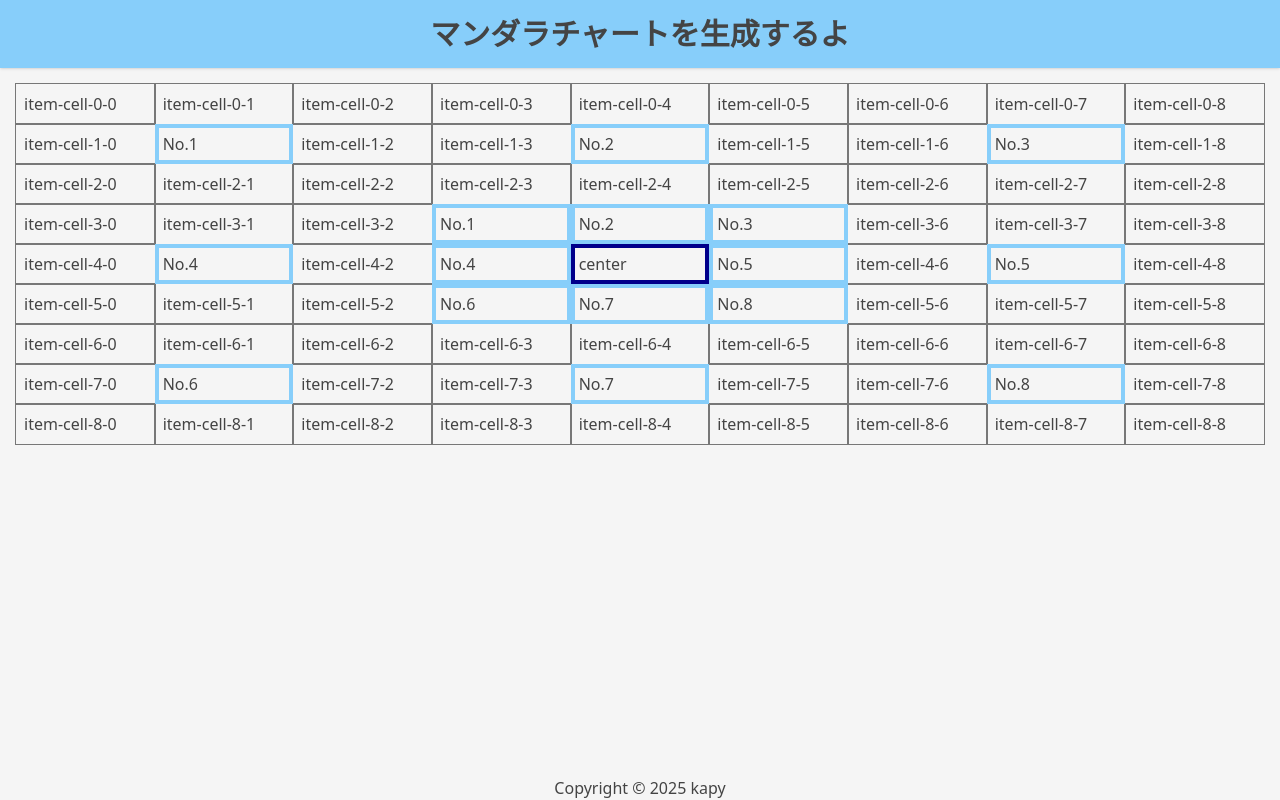
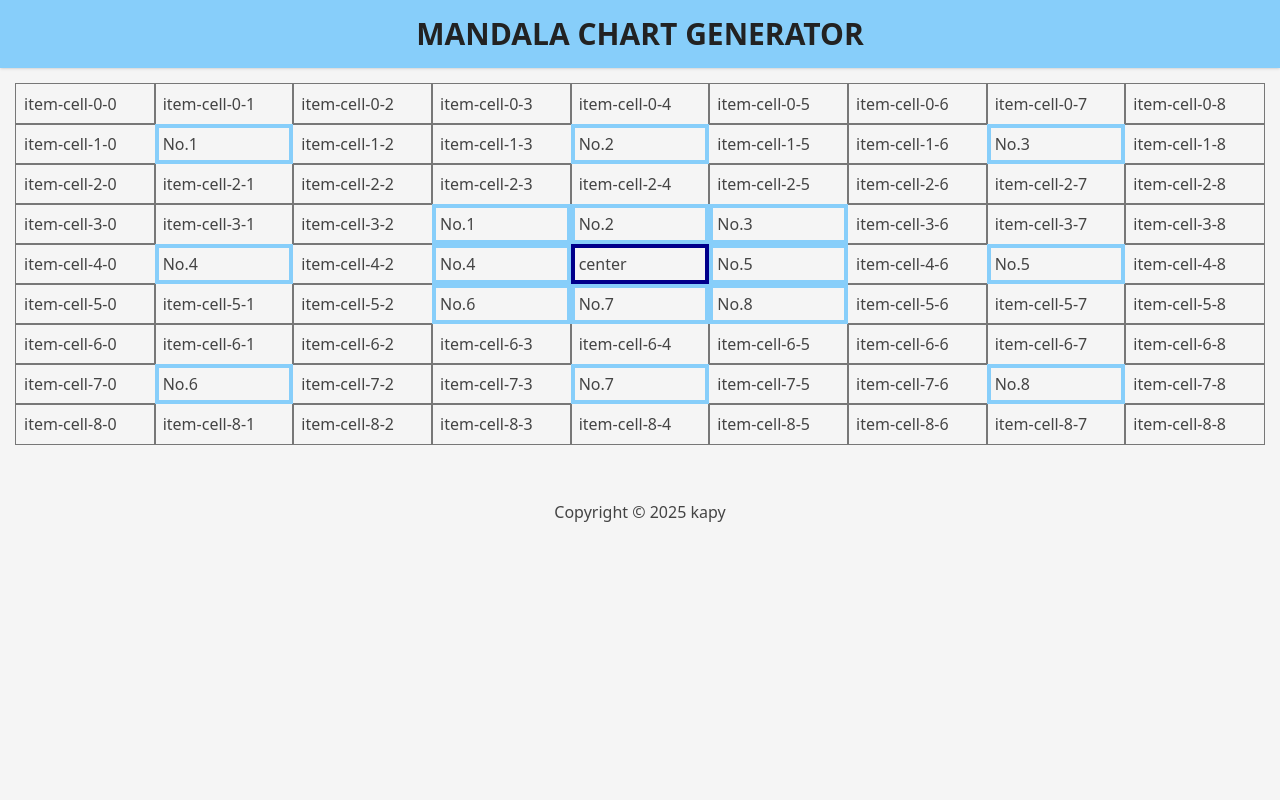
Before and after one commit to kapibara99/mandala_chart, a React (Vite) app: page / in a window 1280 px wide. Built offline with nearby package versions, Linux system fonts and the light colour scheme.

Commit message:
fixed title and desc and footer

```diff
--- a/index.html
+++ b/index.html
@@ -4,7 +4,11 @@
     <meta charset="UTF-8" />
     <link rel="icon" type="image/svg+xml" href="/vite.svg" />
     <meta name="viewport" content="width=device-width, initial-scale=1.0" />
-    <title>MANDALA CHART | マンダラチャート生成アプリ</title>
+    <title>MANDALA CHART GENERATOR | マンダラチャートジェネレータ</title>
+    <meta
+      name="description"
+      content="オンラインでマンダラチャートを作成・編集！9x9グリッド、複数行入力、簡単セル移動機能を備えたインタラクティブなツールです。目標設定、ブレインストーミング、問題解決に最適。今すぐ無料のマンダラチャート作成ツールをお試しください！"
+    />
   </head>
   <body>
     <div id="root"></div>
--- a/src/components/footer.tsx
+++ b/src/components/footer.tsx
@@ -1,7 +1,7 @@
 export default function Footer() {
   return (
-    <footer className="w-full text-center absolute bottom-0">
-      <p>Copyright &copy; 2025 kapy</p>
+    <footer className="w-full text-center mt-10">
+      <p>Copyright &copy; {`${new Date().getFullYear()}`} kapy</p>
     </footer>
   );
 }
--- a/src/components/header.tsx
+++ b/src/components/header.tsx
@@ -1,7 +1,7 @@
 export default function Header() {
   return (
     <header className="bg-main-light text-center p-4 shadow-sm">
-      <h1 className="text-3xl font-bold">マンダラチャートを生成するよ</h1>
+      <h1 className="text-3xl font-bold text-base-strong">MANDALA CHART GENERATOR</h1>
     </header>
   );
 }
--- a/src/tailwind.css
+++ b/src/tailwind.css
@@ -4,6 +4,7 @@
   /* color pallet */
   --color-base: #f5f5f5;
   --color-base-font: #444444;
+  --color-base-strong: #222222;
   --color-base-line: #777777;
   --color-main: #1e90ff;
   --color-main-strong: #00008b;
```
